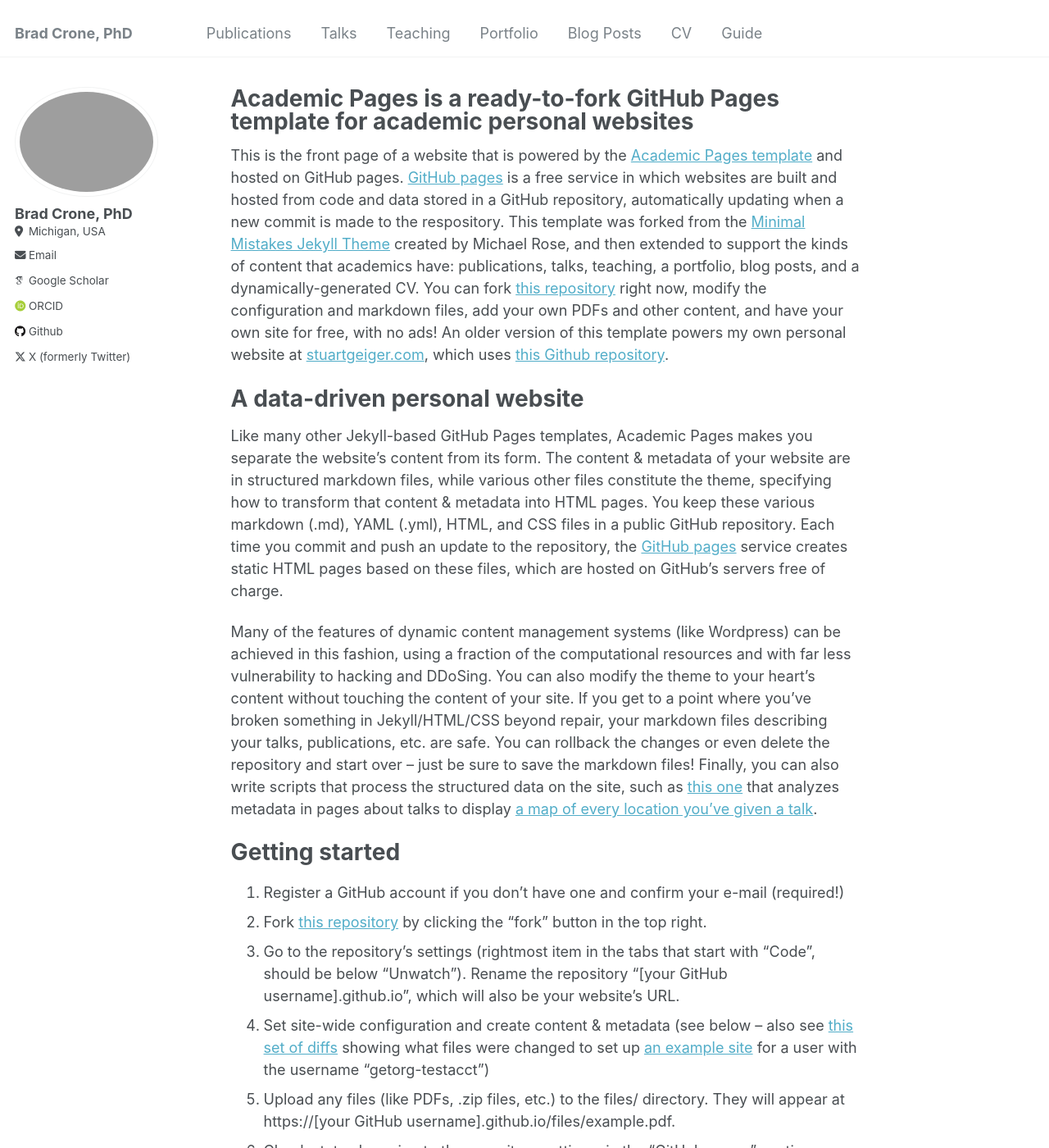
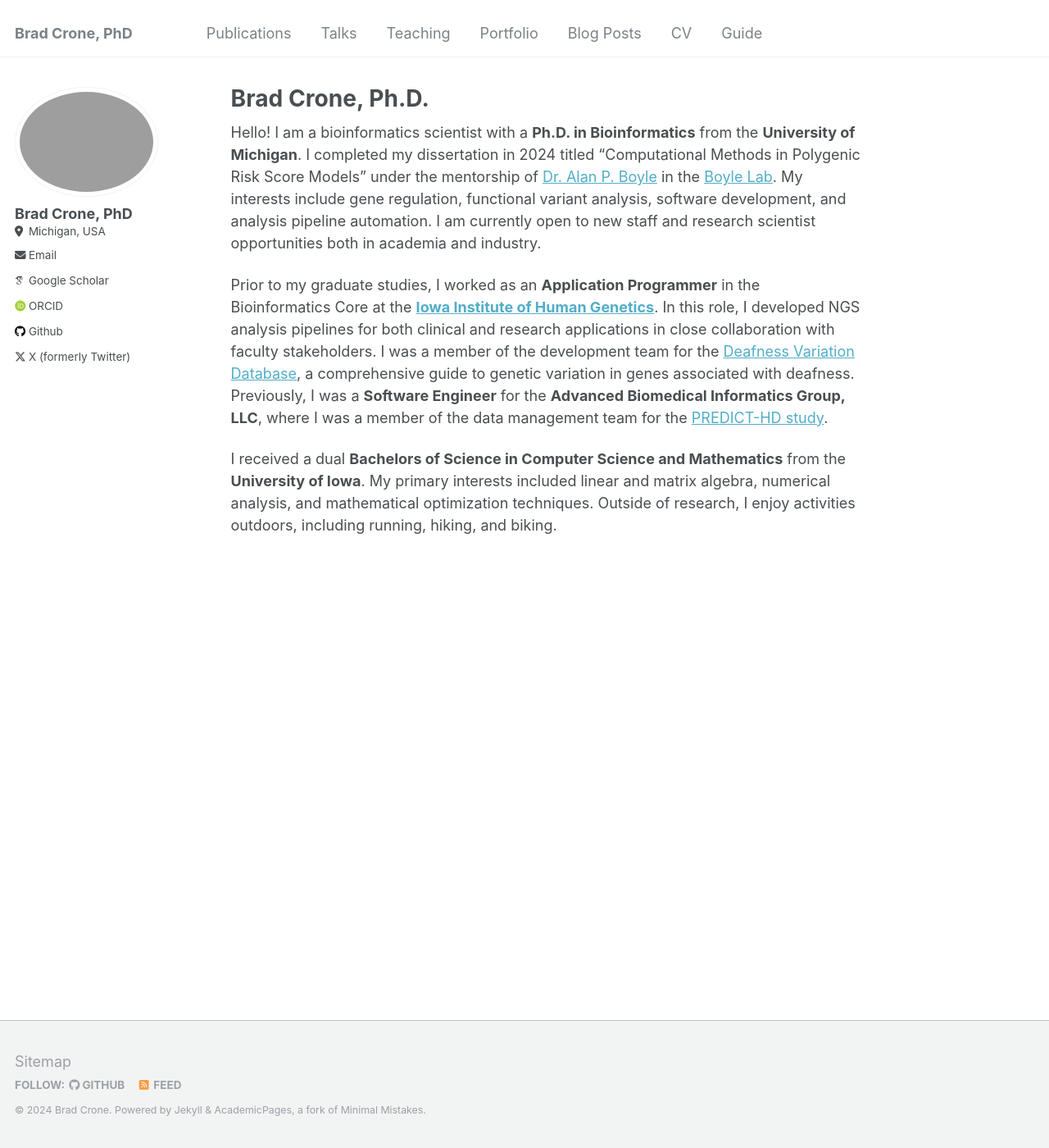
Before and after one commit to bcrone/bcrone.github.io, a Jekyll site: the page built from _pages/about.md, in a window 1280 px wide and 1400 px high. Shown: the whole window at 82% size. Built offline with Jekyll 4.4.1, drawn with Linux system fonts in a browser that asks for light colours; some web fonts are replaced; some of the changed text lies outside the part shown.

Commit message:
Update about.md

```diff
--- a/_pages/about.md
+++ b/_pages/about.md
@@ -1,49 +1,13 @@
 ---
 permalink: /
-title: "Academic Pages is a ready-to-fork GitHub Pages template for academic personal websites"
+title: "Brad Crone, Ph.D."
 author_profile: true
 redirect_from:
   - /about/
   - /about.html
 ---
+Hello! I am a bioinformatics scientist with a **Ph.D. in Bioinformatics** from the **University of Michigan**. I completed my dissertation in 2024 titled "Computational Methods in Polygenic Risk Score Models" under the mentorship of [Dr. Alan P. Boyle](http://boylelab.org/people/Alan_Boyle) in the [Boyle Lab](http://boylelab.org/). My interests include gene regulation, functional variant analysis, software development, and analysis pipeline automation. I am currently open to new staff and research scientist opportunities both in academia and industry.
 
-This is the front page of a website that is powered by the [Academic Pages template](https://github.com/academicpages/academicpages.github.io) and hosted on GitHub pages. [GitHub pages](https://pages.github.com) is a free service in which websites are built and hosted from code and data stored in a GitHub repository, automatically updating when a new commit is made to the respository. This template was forked from the [Minimal Mistakes Jekyll Theme](https://mmistakes.github.io/minimal-mistakes/) created by Michael Rose, and then extended to support the kinds of content that academics have: publications, talks, teaching, a portfolio, blog posts, and a dynamically-generated CV. You can fork [this repository](https://github.com/academicpages/academicpages.github.io) right now, modify the configuration and markdown files, add your own PDFs and other content, and have your own site for free, with no ads! An older version of this template powers my own personal website at [stuartgeiger.com](http://stuartgeiger.com), which uses [this Github repository](https://github.com/staeiou/staeiou.github.io).
+Prior to my graduate studies, I worked as an **Application Programmer** in the Bioinformatics Core at the **[Iowa Institute of Human Genetics](https://medicine.uiowa.edu/humangenetics/)**. In this role, I developed NGS analysis pipelines for both clinical and research applications in close collaboration with faculty stakeholders. I was a member of the development team for the [Deafness Variation Database](https://deafnessvariationdatabase.org/), a comprehensive guide to genetic variation in genes associated with deafness. Previously, I was a **Software Engineer** for the **Advanced Biomedical Informatics Group, LLC**, where I was a member of the data management team for the [PREDICT-HD study](https://www.ncbi.nlm.nih.gov/projects/gap/cgi-bin/study.cgi?study_id=phs000222.v3.p2).
 
-A data-driven personal website
-======
-Like many other Jekyll-based GitHub Pages templates, Academic Pages makes you separate the website's content from its form. The content & metadata of your website are in structured markdown files, while various other files constitute the theme, specifying how to transform that content & metadata into HTML pages. You keep these various markdown (.md), YAML (.yml), HTML, and CSS files in a public GitHub repository. Each time you commit and push an update to the repository, the [GitHub pages](https://pages.github.com/) service creates static HTML pages based on these files, which are hosted on GitHub's servers free of charge.
-
-Many of the features of dynamic content management systems (like Wordpress) can be achieved in this fashion, using a fraction of the computational resources and with far less vulnerability to hacking and DDoSing. You can also modify the theme to your heart's content without touching the content of your site. If you get to a point where you've broken something in Jekyll/HTML/CSS beyond repair, your markdown files describing your talks, publications, etc. are safe. You can rollback the changes or even delete the repository and start over -- just be sure to save the markdown files! Finally, you can also write scripts that process the structured data on the site, such as [this one](https://github.com/academicpages/academicpages.github.io/blob/master/talkmap.ipynb) that analyzes metadata in pages about talks to display [a map of every location you've given a talk](https://academicpages.github.io/talkmap.html).
-
-Getting started
-======
-1. Register a GitHub account if you don't have one and confirm your e-mail (required!)
-1. Fork [this repository](https://github.com/academicpages/academicpages.github.io) by clicking the "fork" button in the top right.
-1. Go to the repository's settings (rightmost item in the tabs that start with "Code", should be below "Unwatch"). Rename the repository "[your GitHub username].github.io", which will also be your website's URL.
-1. Set site-wide configuration and create content & metadata (see below -- also see [this set of diffs](http://archive.is/3TPas) showing what files were changed to set up [an example site](https://getorg-testacct.github.io) for a user with the username "getorg-testacct")
-1. Upload any files (like PDFs, .zip files, etc.) to the files/ directory. They will appear at https://[your GitHub username].github.io/files/example.pdf.
-1. Check status by going to the repository settings, in the "GitHub pages" section
-
-Site-wide configuration
-------
-The main configuration file for the site is in the base directory in [_config.yml](https://github.com/academicpages/academicpages.github.io/blob/master/_config.yml), which defines the content in the sidebars and other site-wide features. You will need to replace the default variables with ones about yourself and your site's github repository. The configuration file for the top menu is in [_data/navigation.yml](https://github.com/academicpages/academicpages.github.io/blob/master/_data/navigation.yml). For example, if you don't have a portfolio or blog posts, you can remove those items from that navigation.yml file to remove them from the header.
-
-Create content & metadata
-------
-For site content, there is one markdown file for each type of content, which are stored in directories like _publications, _talks, _posts, _teaching, or _pages. For example, each talk is a markdown file in the [_talks directory](https://github.com/academicpages/academicpages.github.io/tree/master/_talks). At the top of each markdown file is structured data in YAML about the talk, which the theme will parse to do lots of cool stuff. The same structured data about a talk is used to generate the list of talks on the [Talks page](https://academicpages.github.io/talks), each [individual page](https://academicpages.github.io/talks/2012-03-01-talk-1) for specific talks, the talks section for the [CV page](https://academicpages.github.io/cv), and the [map of places you've given a talk](https://academicpages.github.io/talkmap.html) (if you run this [python file](https://github.com/academicpages/academicpages.github.io/blob/master/talkmap.py) or [Jupyter notebook](https://github.com/academicpages/academicpages.github.io/blob/master/talkmap.ipynb), which creates the HTML for the map based on the contents of the _talks directory).
-
-**Markdown generator**
-
-I have also created [a set of Jupyter notebooks](https://github.com/academicpages/academicpages.github.io/tree/master/markdown_generator
-) that converts a CSV containing structured data about talks or presentations into individual markdown files that will be properly formatted for the Academic Pages template. The sample CSVs in that directory are the ones I used to create my own personal website at stuartgeiger.com. My usual workflow is that I keep a spreadsheet of my publications and talks, then run the code in these notebooks to generate the markdown files, then commit and push them to the GitHub repository.
-
-How to edit your site's GitHub repository
-------
-Many people use a git client to create files on their local computer and then push them to GitHub's servers. If you are not familiar with git, you can directly edit these configuration and markdown files directly in the github.com interface. Navigate to a file (like [this one](https://github.com/academicpages/academicpages.github.io/blob/master/_talks/2012-03-01-talk-1.md) and click the pencil icon in the top right of the content preview (to the right of the "Raw | Blame | History" buttons). You can delete a file by clicking the trashcan icon to the right of the pencil icon. You can also create new files or upload files by navigating to a directory and clicking the "Create new file" or "Upload files" buttons.
-
-Example: editing a markdown file for a talk
-![Editing a markdown file for a talk](/images/editing-talk.png)
-
-For more info
-------
-More info about configuring Academic Pages can be found in [the guide](https://academicpages.github.io/markdown/). The [guides for the Minimal Mistakes theme](https://mmistakes.github.io/minimal-mistakes/docs/configuration/) (which this theme was forked from) might also be helpful.
+I received a dual **Bachelors of Science in Computer Science and Mathematics** from the **University of Iowa**. My primary interests included linear and matrix algebra, numerical analysis, and mathematical optimization techniques. Outside of research, I enjoy activities outdoors, including running, hiking, and biking.
```
